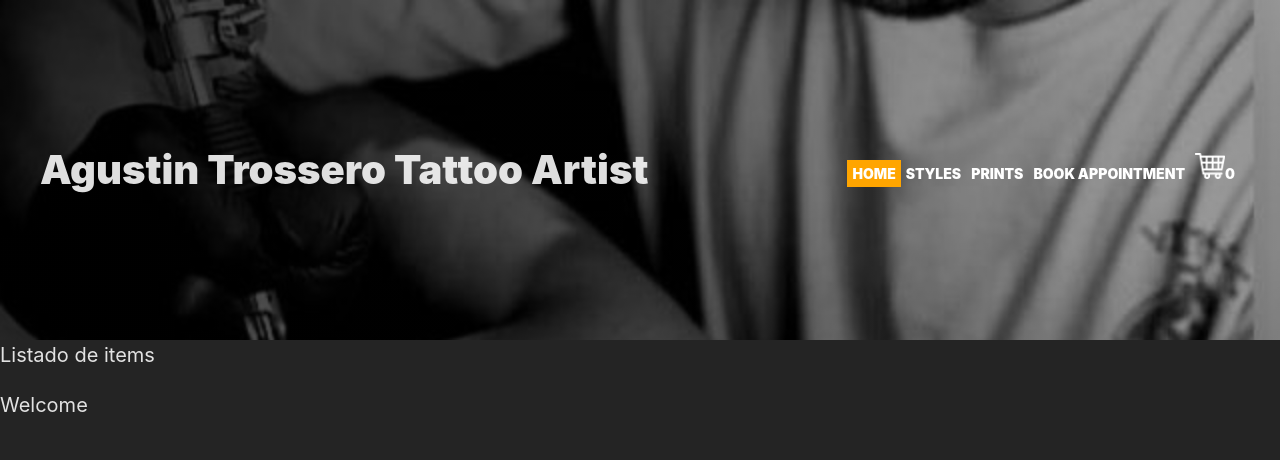
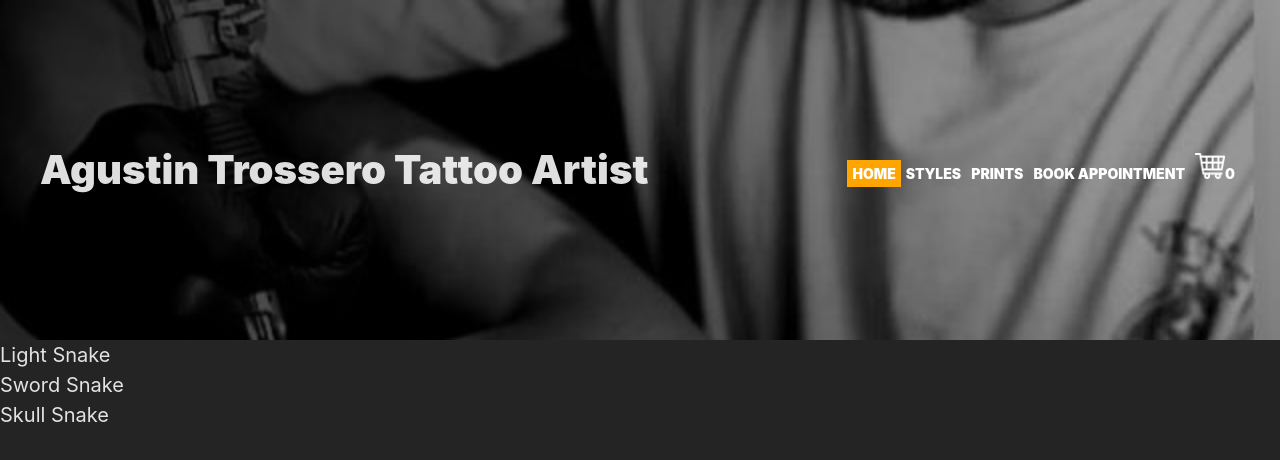
Before and after one commit to agustintrossero/AgusTrosseroTattoo, a React (Vite) app: page / in a window 1280 px wide. Shown: the top 460 px of the page. Built offline with nearby package versions, Linux system fonts and the light colour scheme; no server answers.

Commit message:
make the structure to read future products

```diff
--- /dev/null
+++ b/src/components/Item.jsx
@@ -0,0 +1,8 @@
+
+export default function Item({product}) {
+  return (
+    <div>
+        {product.name}
+    </div>
+  )
+}
--- /dev/null
+++ b/src/components/ItemList.jsx
@@ -0,0 +1,24 @@
+import Item from "./Item"
+
+async function getProductos(){
+    const response = await fetch('https://fakestoreapi.com/products')
+    const result = await response.json()
+    console.log(result)
+    return result
+}
+getProductos()
+
+export default function ItemList({products}) {
+  return (
+    <>
+        {products.map((product)=>{
+            return(
+                <Item
+                key={product.id}
+                product={product}
+                />
+            )
+        })}
+    </>
+  )
+}
--- a/src/components/ItemListContainer.jsx
+++ b/src/components/ItemListContainer.jsx
@@ -1,10 +1,36 @@
+import ItemList from "./ItemList"
 
+export default function ItemListContainer() {
 
-export default function ItemListContainer({greetings}) {
+  const products = [
+    {id: 1, name: "Light Snake", description: "Pencil on A4 paper", stock: 10},
+    {id: 2, name: "Sword Snake", description: "Pencil on A4 paper", stock: 10},
+    {id: 3, name: "Skull Snake", description: "Pencil on A4 paper", stock: 10}
+  ]
+
+const getProducts = new Promise((resolve, reject) => {
+  if (products.length > 0) {
+    setTimeout(()=>{
+      resolve(products)
+    }, 2000)
+  } else{
+    reject(new Error("No products"))
+  }
+})
+
+getProducts
+  .then((res)=>{
+    console.log(res)
+  })
+  .catch((error)=>{
+    console.log(error)
+  })
+
   return (
-    <div>
-      Listado de items
-      <p>{greetings}</p>
-    </div>
+    <>
+      <ItemList
+        products={products}
+      />
+    </>
   )
 }
```
Also changed, not shown: public/img/Sin título.png (added).
